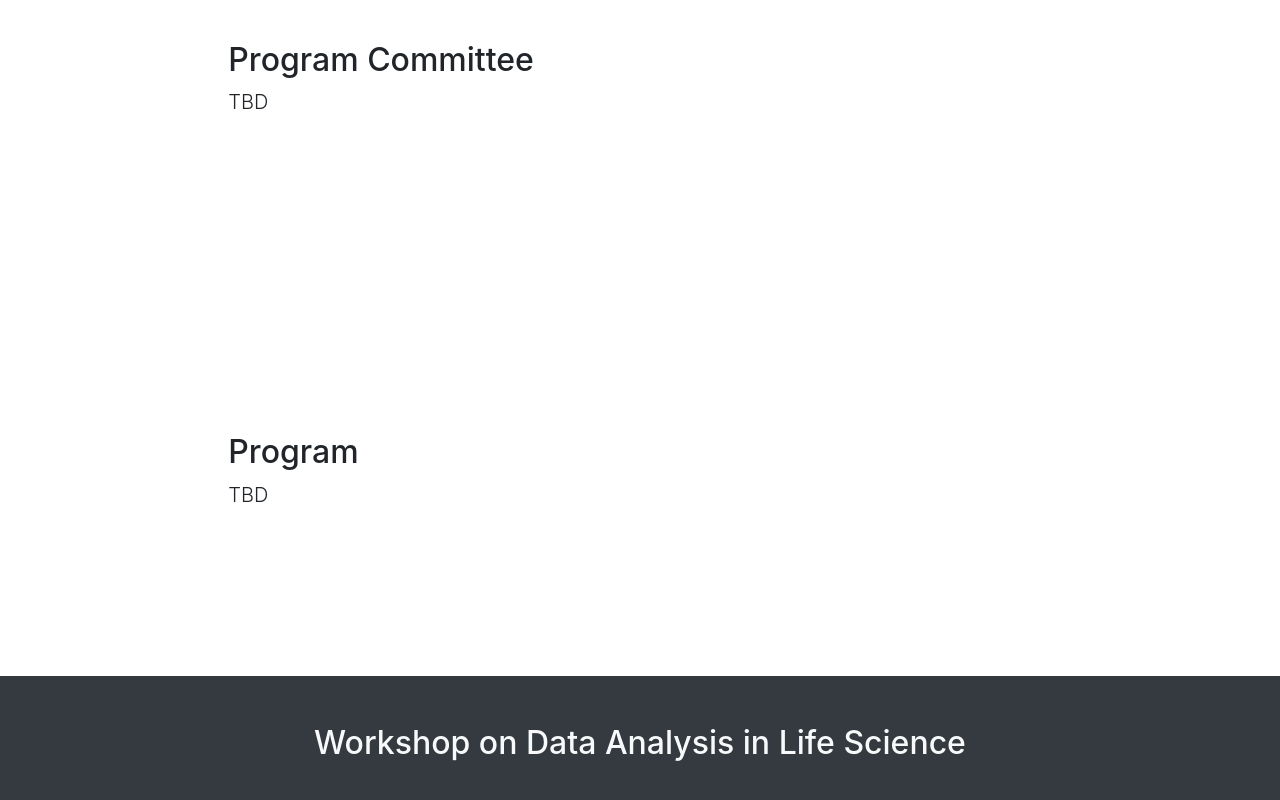
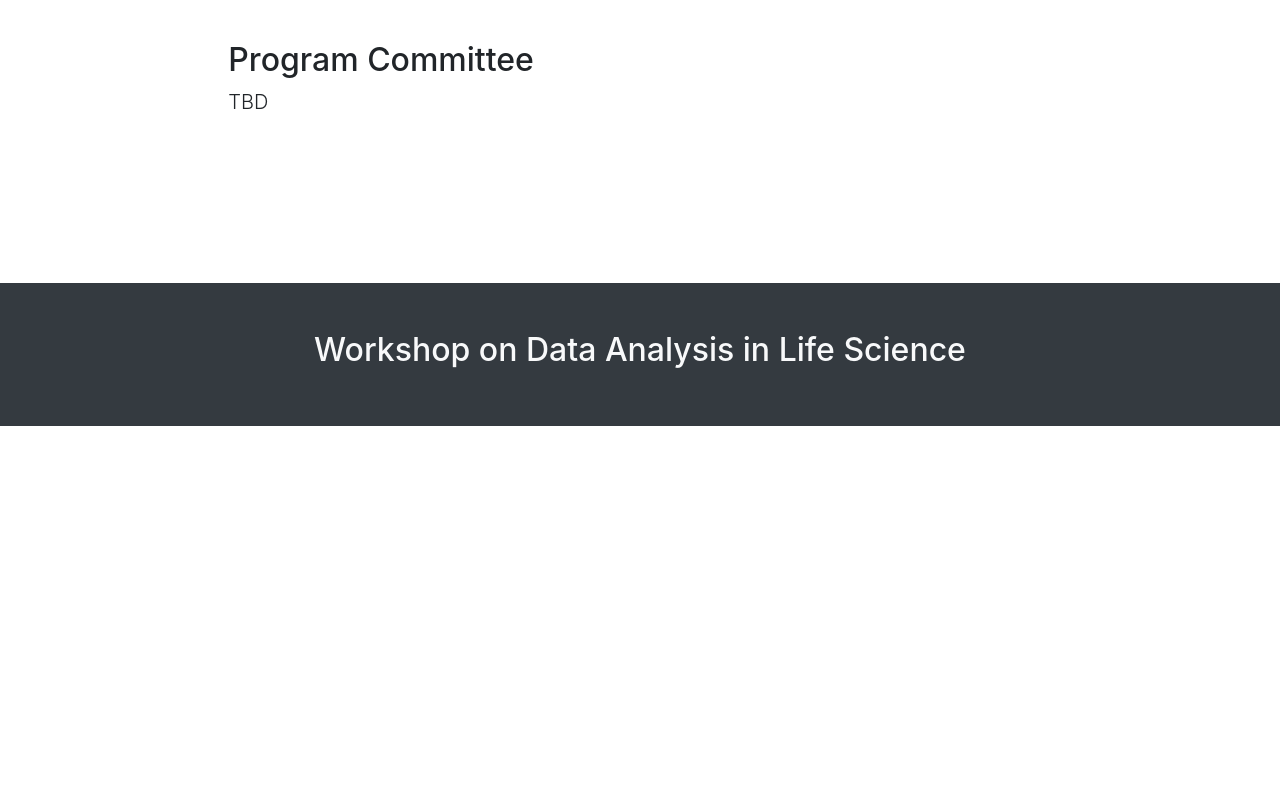
Before and after one commit to DEIB-GECO/DALS, a website with bundled scripts: page index.html in a window 1280 px wide. Shown: the part 7654-8454 px from the top of the page. After the commit the page ends 8080 px from the top, so only its background shows below. Built offline with nearby package versions, Linux system fonts and the light colour scheme.

Commit message:
Update index.html

```diff
--- a/index.html
+++ b/index.html
@@ -495,7 +495,7 @@
 </section>
 -->
 
-<section id="program">
+<!-- <section id="program">
     <div class="container-fluid">
         <div class="row">
             <div class="col-lg-8 mx-auto">
@@ -531,12 +531,12 @@
                     <br>18.35-19.00
                     <br>Oscar Pastor (<b>Keynote talk</b>):
                     <br>New directions for clinical and genomic problems in different diseases: A Conceptual Modeling-based
-                    Approach-->
+                    Approach
                 </p>
             </div>
         </div>
     </div>
-</section>
+</section> -->
 
 <!--<section id="accepted">
     <div class="container-fluid">
```
